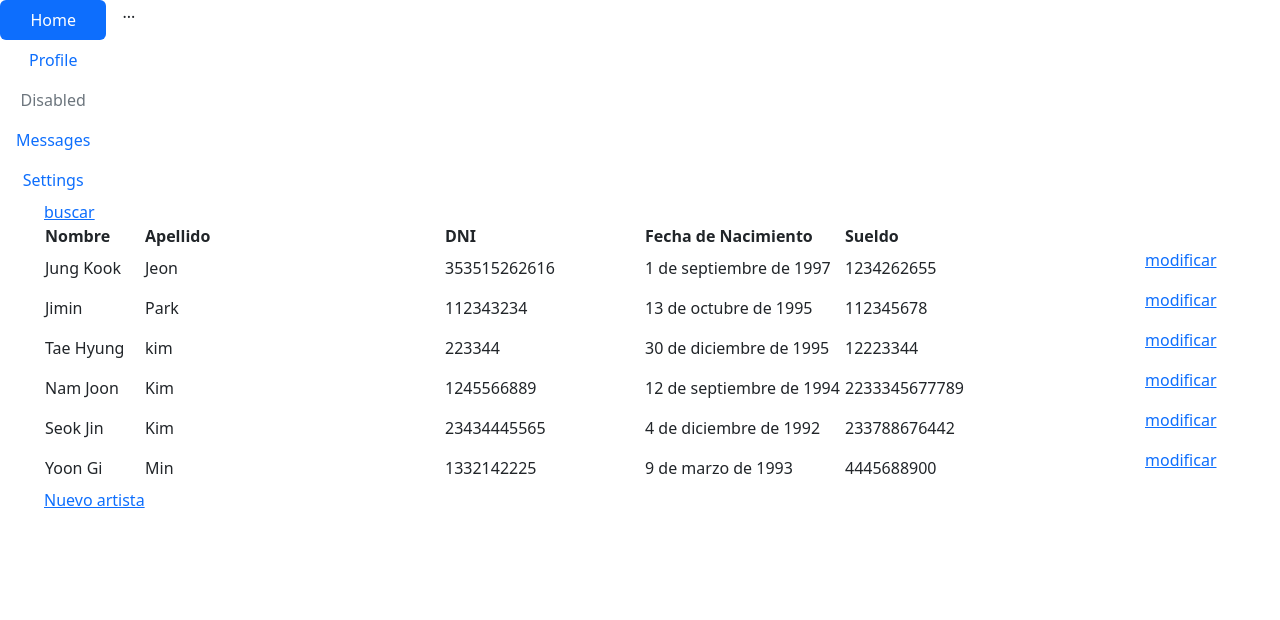
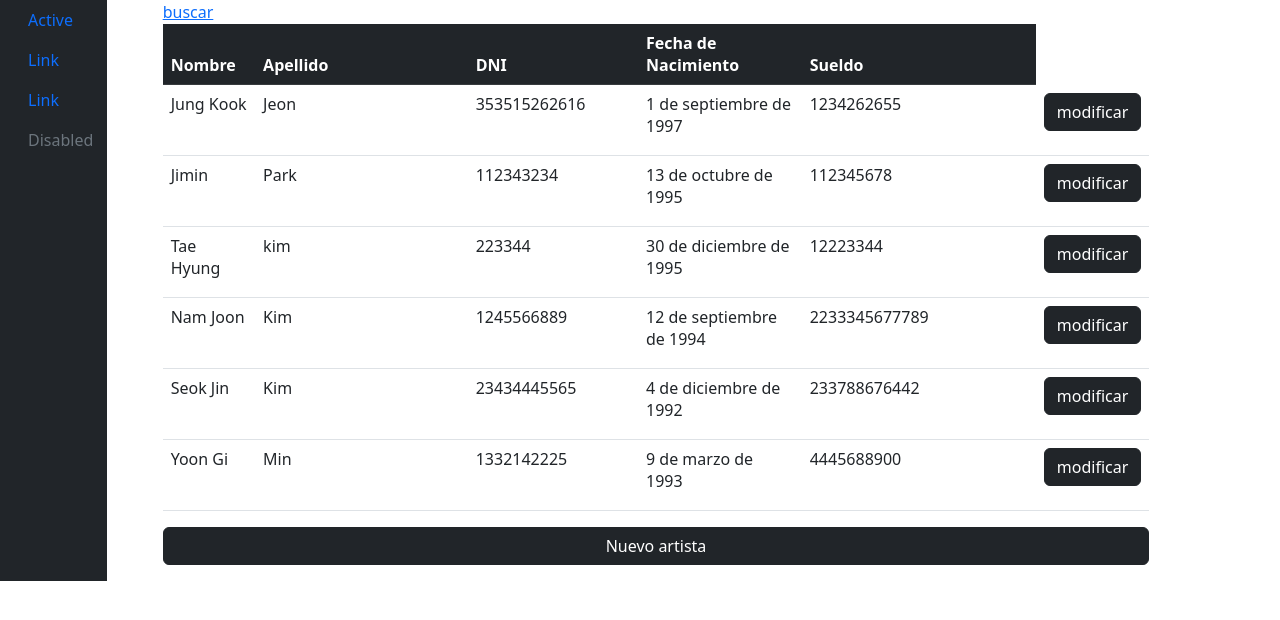
Before and after one commit to SofiaFer889/cantantes, a Django app: page /lista/user in a window 1280 px wide. Shown: the top 620 px of the page. Run offline with Django 4.2, Linux system fonts and the light colour scheme; data comes from the database, SQL or seed files in the repository.

Commit message:
arreglo del menu mas integracion de bootstrap y configuracion de las tablas

```diff
--- a/cantantes/templates/artista/lista.html
+++ b/cantantes/templates/artista/lista.html
@@ -5,8 +5,8 @@
 <ul>
  <div class="container-fluid">
   <a href="{% url 'artista_app:lista-user-nombre' %}">buscar</a>
-    <table>
-       <thead>
+   <table class="table">
+      <thead class="table-dark">
           <tr>
             <th width="100">Nombre</th>
             <th width="300">Apellido</th>
@@ -14,7 +14,7 @@
             <th width="200">Fecha de Nacimiento</th>
             <th width="300">Sueldo</th>
           </tr>
-        </thead>
+      </thead>
         <tbody>
             {% for artistas in artista %}
             <tr >
@@ -25,14 +25,16 @@
               <td>{{artistas.sueldo_mensual}}</td>
               <td>
                 <form method="POST">{% csrf_token %}
-                  <a href="{% url 'artista_app:update-user' artistas.id%}">modificar</a>
+                  <a class="btn btn-dark" href="{% url 'artista_app:update-user' artistas.id%}">modificar</a>
                 </form>
               </td>
             </tr>
             {%endfor%}
         </tbody>
     </table>
-    <a href="{% url 'artista_app:registro-artista'%}">Nuevo artista</a>
+    <div class="d-grid gap-2">
+      <a class="btn btn-dark" href="{% url 'artista_app:registro-artista'%}">Nuevo artista</a>
+    </div>
   </div>
 </ul>
 {% endblock content %}
--- a/cantantes/templates/base.html
+++ b/cantantes/templates/base.html
@@ -10,22 +10,20 @@
 <body>
   <!-- JavaScript Bundle with Popper -->
   <script src="https://cdn.jsdelivr.net/npm/bootstrap@5.2.3/dist/js/bootstrap.bundle.min.js" integrity="sha384-kenU1KFdBIe4zVF0s0G1M5b4hcpxyD9F7jL+jjXkk+Q2h455rYXK/7HAuoJl+0I4" crossorigin="anonymous"></script>
-  <div class="d-flex align-items-start">
-    <div class="nav flex-column nav-pills me-3" id="v-pills-tab" role="tablist" aria-orientation="vertical">
-      <button class="nav-link active" id="v-pills-home-tab" data-bs-toggle="pill" data-bs-target="#v-pills-home" type="button" role="tab" aria-controls="v-pills-home" aria-selected="true">Home</button>
-      <button class="nav-link" id="v-pills-profile-tab" data-bs-toggle="pill" data-bs-target="#v-pills-profile" type="button" role="tab" aria-controls="v-pills-profile" aria-selected="false">Profile</button>
-      <button class="nav-link" id="v-pills-disabled-tab" data-bs-toggle="pill" data-bs-target="#v-pills-disabled" type="button" role="tab" aria-controls="v-pills-disabled" aria-selected="false" disabled>Disabled</button>
-      <button class="nav-link" id="v-pills-messages-tab" data-bs-toggle="pill" data-bs-target="#v-pills-messages" type="button" role="tab" aria-controls="v-pills-messages" aria-selected="false">Messages</button>
-      <button class="nav-link" id="v-pills-settings-tab" data-bs-toggle="pill" data-bs-target="#v-pills-settings" type="button" role="tab" aria-controls="v-pills-settings" aria-selected="false">Settings</button>
-    </div>
-    <div class="tab-content" id="v-pills-tabContent">
-      <div class="tab-pane fade show active" id="v-pills-home" role="tabpanel" aria-labelledby="v-pills-home-tab" tabindex="0">...</div>
-      <div class="tab-pane fade" id="v-pills-profile" role="tabpanel" aria-labelledby="v-pills-profile-tab" tabindex="0">...</div>
-      <div class="tab-pane fade" id="v-pills-disabled" role="tabpanel" aria-labelledby="v-pills-disabled-tab" tabindex="0">...</div>
-      <div class="tab-pane fade" id="v-pills-messages" role="tabpanel" aria-labelledby="v-pills-messages-tab" tabindex="0">...</div>
-      <div class="tab-pane fade" id="v-pills-settings" role="tabpanel" aria-labelledby="v-pills-settings-tab" tabindex="0">...</div>
+  <div class="container-fluid">
+    <div class="row">
+      <div class="col-1 col-sm-1 bg-dark">
+        <nav class="nav flex-column">
+          <a class="nav-link active" aria-current="page" href="#">Active</a>
+          <a class="nav-link" href="#">Link</a>
+          <a class="nav-link" href="#">Link</a>
+          <a class="nav-link disabled">Disabled</a>
+        </nav>
+      </div>
+      <div class="col-10 col-sm-10">
+        {% block content %}
+        {% endblock content %}
+      </div>
     </div>
   </div>
-  {% block content %}
-  {% endblock content %}
 </body>
```
